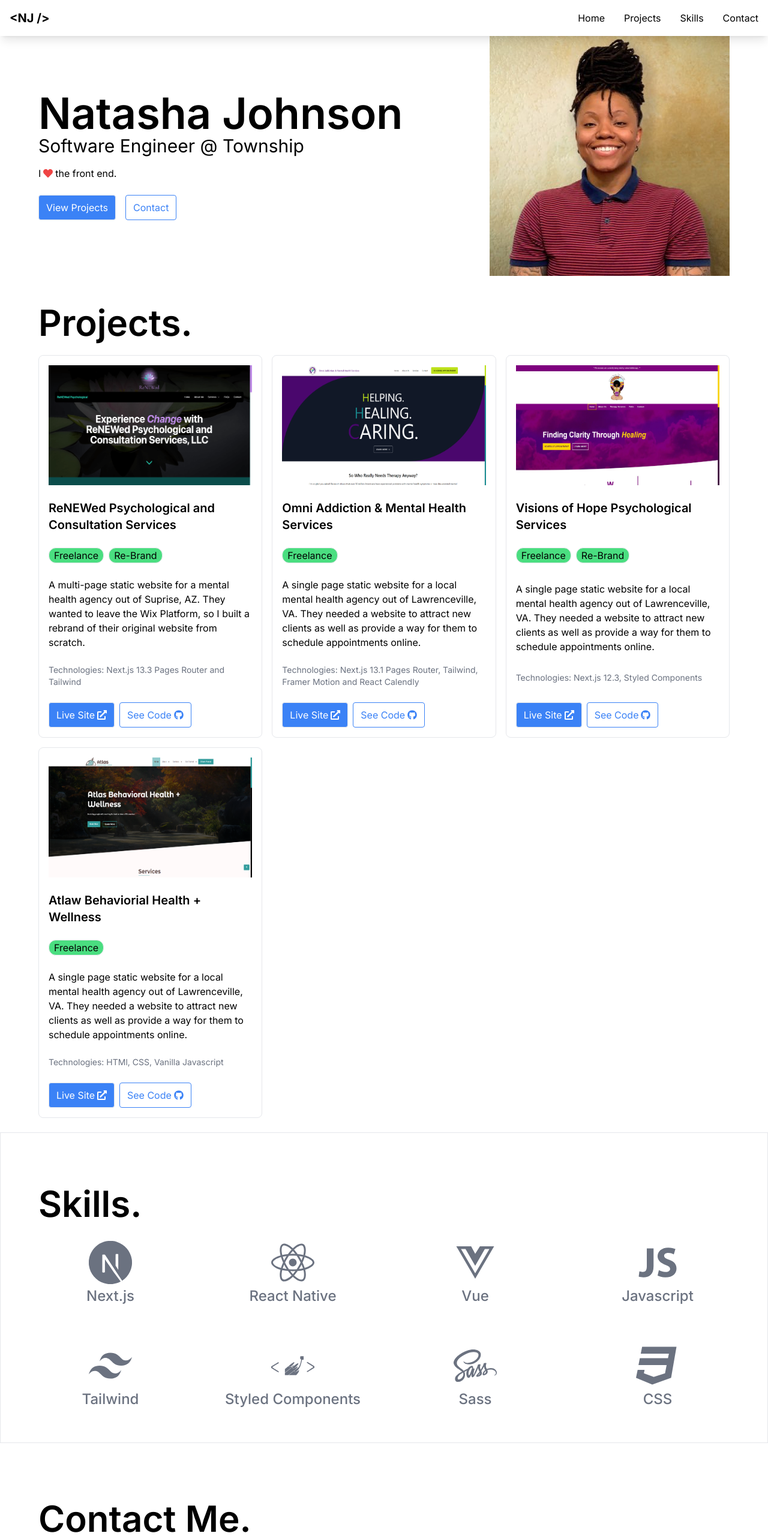
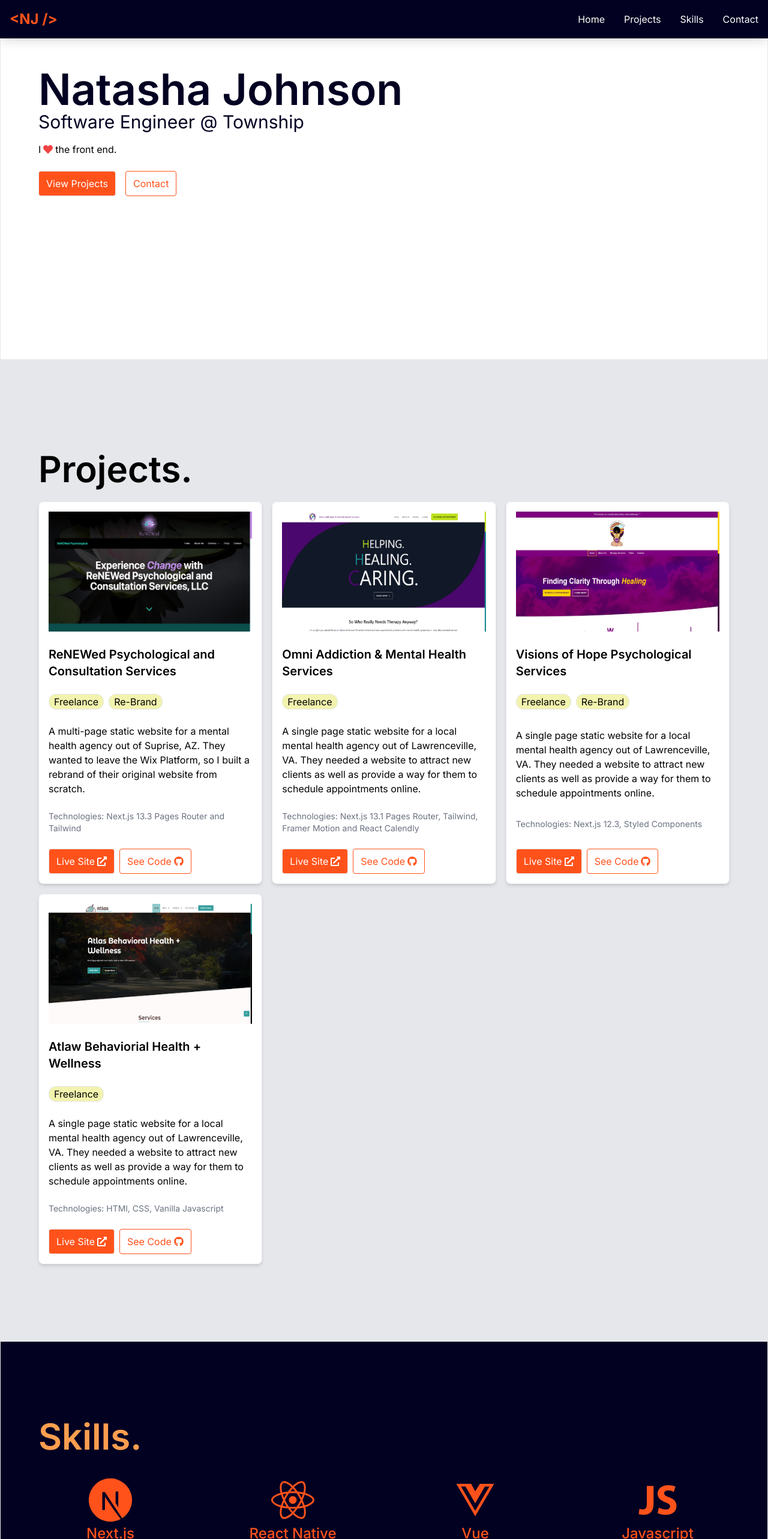
Before and after one commit to artsycoder533/portfolio-v2, a Next.js app: page / in a window 1280 px wide. Shown: the top 2566 px of the page at 60% size. Built offline with nearby package versions, Linux system fonts and the light colour scheme.

Commit message:
chore: refactored colors to use color palette

```diff
--- a/app/components/ClassicHeader.tsx
+++ b/app/components/ClassicHeader.tsx
@@ -5,7 +5,7 @@ type Props = {}
 
 const Header = (props: Props) => {
   return (
-    <header className="px-4 py-2 fixed w-full shadow-lg top-0 z-30 bg-white">
+    <header className="px-4 py-2 fixed w-full shadow-lg top-0 z-30 bg-primary text-white">
       <Navbar />
     </header>
   )
--- a/app/components/Contact.tsx
+++ b/app/components/Contact.tsx
@@ -5,9 +5,9 @@ type Props = {};
 
 function Contact({}: Props) {
   return (
-    <section id="contact">
-      <div className="max-w-[1400px] w-[90vw] mx-auto py-16">
-        <h2 className="text-6xl my-8 font-semibold mb-10">Contact Me.</h2>
+    <section id="contact" className="py-32">
+      <div className="max-w-[1400px] w-[90vw] mx-auto">
+        <h2 className="text-6xl my-8 font-semibold mb-10 text-primary">Contact Me.</h2>
         <Form />
       </div>
     </section>
--- a/app/components/Form.tsx
+++ b/app/components/Form.tsx
@@ -8,19 +8,19 @@ function Form({}: Props) {
         <div className="flex gap-8">
         <div className="flex flex-col w-full">
             <label htmlFor="name" className="mb-2 font-medium">Name:</label>
-            <input type="text" name="name" id="name" className="border rounded-lg p-2" required/>
+            <input type="text" name="name" id="name" className="border rounded-lg p-2 bg-background" required/>
         </div>
         <div className="flex flex-col w-full">
             <label htmlFor="email" className="mb-2 font-medium">Email:</label>
-            <input type="email" name="email" id="email" className="border rounded-lg p-2" required/>
+            <input type="email" name="email" id="email" className="border rounded-lg p-2 bg-background" required/>
         </div>
         </div>
 
         <div className="flex flex-col">
             <label htmlFor="message" className="mb-2 font-medium">Message:</label>
-            <textarea name="message" id="message" rows={6} className="border rounded-lg p-2"/>
+            <textarea name="message" id="message" rows={6} className="border rounded-lg p-2 bg-background" />
         </div>
-        <button type="submit" className="bg-blue-500 text-white px-3 py-2 rounded">Send Message</button>
+        <button type="submit" className="bg-accent hover:bg-secondary text-white px-3 py-2 rounded">Send Message</button>
     </form>
   )
 }
--- a/app/components/Hero.tsx
+++ b/app/components/Hero.tsx
@@ -8,19 +8,16 @@ type Props = {}
 
 const Hero = (props: Props) => {
   return (
-    <section className="mt-[60px]" id="home">
+    <section className="pt-28 h-[600px] border" id="home">
       <div className="max-w-[1400px] w-[90vw] mx-auto flex flex-row justify-between">
-      <div className="flex flex-col justify-center">
-        <h1 className="text-7xl font-semibold">Natasha Johnson</h1>
-        <p className="text-3xl">Software Engineer @ Township</p>
+      <div className="flex flex-col">
+        <h1 className="text-7xl font-semibold text-primary">Natasha Johnson</h1>
+        <p className="text-3xl text-primary">Software Engineer @ Township</p>
         <p className="flex items-center gap-1 mt-4">I <FaHeart className="text-red-500"/> the front end.</p>
         <div className="mt-6 flex flex-row gap-4">
-          <Link href="#projects" className="border bg-blue-500 text-white rounded px-3 py-2 hover:bg-blue-700">View Projects</Link>
-          <Link href="#contact" className="border border-blue-500 text-blue-500 rounded px-3 py-2 hover:bg-blue-200">Contact</Link>
+          <Link href="#projects" className="border bg-accent text-white rounded px-3 py-2 hover:bg-secondary">View Projects</Link>
+          <Link href="#contact" className="border border-accent text-accent rounded px-3 py-2 hover:text-secondary hover:border-secondary">Contact</Link>
         </div>
-      </div>
-      <div>
-        <Image src={headshot} alt="Natasha Johnson headshot"/>
       </div>
       </div>
     </section>
--- a/app/components/Navbar.tsx
+++ b/app/components/Navbar.tsx
@@ -34,13 +34,12 @@ const Navbar = (props: Props) => {
   return (
     <nav className="flex items-center justify-between max-w-[1400px]  flex-col md:flex-row md:w-full mx-auto py-2">
       <div className="flex items-center justify-between w-full md:w-auto">
-        <p className="text-xl font-bold">{'<NJ />'}</p>
-
+        <p className="text-2xl font-bold text-accent">{'<NJ />'}</p>
         <RotatingHamburger open={open} setOpen={setOpen} />
       </div>
       <ul
         className={
-          "flex flex-col md:flex-row gap-12 md:gap-8 items-center w-full md:w-auto justify-center md:justify-end absolute md:static top-[60px] left-0 right-0 h-[calc(100vh-60px)] md:h-auto bg-white transition-all ease-in-out duration-500 " +
+          "flex flex-col md:flex-row gap-12 md:gap-8 items-center w-full md:w-auto justify-center md:justify-end absolute md:static top-[80px] left-0 right-0 h-[calc(100vh-80px)] md:h-auto bg-primary transition-all ease-in-out duration-500 " +
           (open ? "translate-x-0" : "translate-x-[100vh] md:translate-x-0")
         }
       >
@@ -49,7 +48,7 @@ const Navbar = (props: Props) => {
           return (
             <li key={index}>
               <Link
-                className="text-2xl md:text-base hover:underline py-2 hover:text-[#1A8B90]"
+                className="text-2xl md:text-base hover:underline py-2 hover:text-accent underline-offset-8"
                 href={path}
                 scroll={true}
                 onClick={() => setOpen(false)}
--- a/app/components/ProjectCard.tsx
+++ b/app/components/ProjectCard.tsx
@@ -24,7 +24,7 @@ function ProjectCard({
   github,
 }: Props) {
   return (
-    <div className="border flex flex-col gap-6 p-4 rounded-lg">
+    <div className="border flex flex-col gap-6 p-4 rounded-lg bg-white shadow-md">
       <div className="w-full h-[200px] bg-red-500 relative">
         <Image
           src={img?.src}
@@ -41,7 +41,7 @@ function ProjectCard({
             {tags.map((tag) => (
               <span
                 key="tag"
-                className="border self-start px-2 rounded-xl bg-green-400"
+                className="border self-start px-2 rounded-xl bg-background"
               >
                 {tag}
               </span>
@@ -57,7 +57,7 @@ function ProjectCard({
             href={siteURL}
             rel="noopener noreferrer"
             target="_blank"
-            className="flex flex-row gap-1 items-center border bg-blue-500 text-white rounded px-3 py-2 hover:bg-blue-700 flex-shrink-0"
+            className="flex flex-row gap-1 items-center border bg-accent hover:bg-secondary text-white rounded px-3 py-2 flex-shrink-0"
           >
             Live Site <FaExternalLinkAlt />
           </Link>
@@ -65,7 +65,7 @@ function ProjectCard({
             href={github}
             rel="noopener noreferrer"
             target="_blank"
-            className="flex flex-row gap-1 items-center border border-blue-500 text-blue-500 rounded px-3 py-2 hover:bg-blue-200 flex-shrink-0"
+            className="flex flex-row gap-1 items-center border border-accent text-accent hover:border-secondary hover:text-secondary rounded px-3 py-2 flex-shrink-0"
           >
             See Code <FaGithub />
           </Link>
--- a/app/components/Projects.tsx
+++ b/app/components/Projects.tsx
@@ -10,7 +10,7 @@ type Props = {};
 
 const Projects = (props: Props) => {
   return (
-    <section className="py-6" id="projects">
+    <section className="py-32 bg-gray-200" id="projects">
       <div className="max-w-[1400px] w-[90vw] mx-auto flex flex-col ">
         <h2 className="text-6xl my-6 font-semibold">Projects.</h2>
         <div className="grid sm:grid-cols-2 lg:grid-cols-3  gap-4">{projects?.map(project => <ProjectCard {...project} key={project.title}/>)}</div>
--- a/app/components/RotatingHamburger.tsx
+++ b/app/components/RotatingHamburger.tsx
@@ -17,18 +17,18 @@ const RotatingHamburger = ({open, setOpen}: Props) => {
       className="flex-shrink-0 w-14 h-12 flex flex-col justify-center items-center relative md:hidden border-none">
       <span
         className={
-          "w-full h-[6px] bg-[#1A8C91] rounded-lg transition-all ease-in duration-300 absolute " +
+          "w-full h-[6px] bg-accent rounded-lg transition-all ease-in duration-300 absolute " +
           (open ? "origin-center rotate-[400deg]" : "translate-y-[-16px]")
         }
       />
       <span
-        className={`w-full h-[6px] bg-black rounded-lg transition-opacity absolute ${
+        className={`w-full h-[6px] bg-secondary rounded-lg transition-opacity absolute ${
           open ? "opacity-0" : "opacity-100"
         }`}
       />
       <span
         className={
-          "w-full h-[6px] bg-[#601A7F] rounded-lg transition-all ease-in duration-300 absolute " +
+          "w-full h-[6px] bg-background rounded-lg transition-all ease-in duration-300 absolute " +
           (open ? "origin-center -rotate-45 bg-black" : "translate-y-[16px]")
         }
       />
--- a/app/components/Skills.tsx
+++ b/app/components/Skills.tsx
@@ -7,9 +7,9 @@ type Props = {}
 
 const Skills = (props: Props) => {
   return (
-    <section className="border py-14" id="skills">
-        <h2 className="text-6xl my-8 font-semibold max-w-[1400px] w-[90vw] mx-auto">Skills.</h2>
-        <div className="max-w-[1400px] w-[90vw] mx-auto grid grid-cols-4 justify-center text-2xl font-medium text-gray-500 gap-16">
+    <section className="border py-32 bg-primary" id="skills">
+        <h2 className="text-6xl mb-10 font-semibold max-w-[1400px] w-[90vw] mx-auto text-secondary">Skills.</h2>
+        <div className="max-w-[1400px] w-[90vw] mx-auto grid grid-cols-4 justify-center text-2xl font-medium text-accent gap-16">
             <div className="flex flex-col items-center gap-1 text-center">
                 <SiNextdotjs className="text-7xl"/>
                 <p>Next.js</p>
```
Also changed, not shown: app/components/MinimalFooter.tsx (+8 -8 lines).
